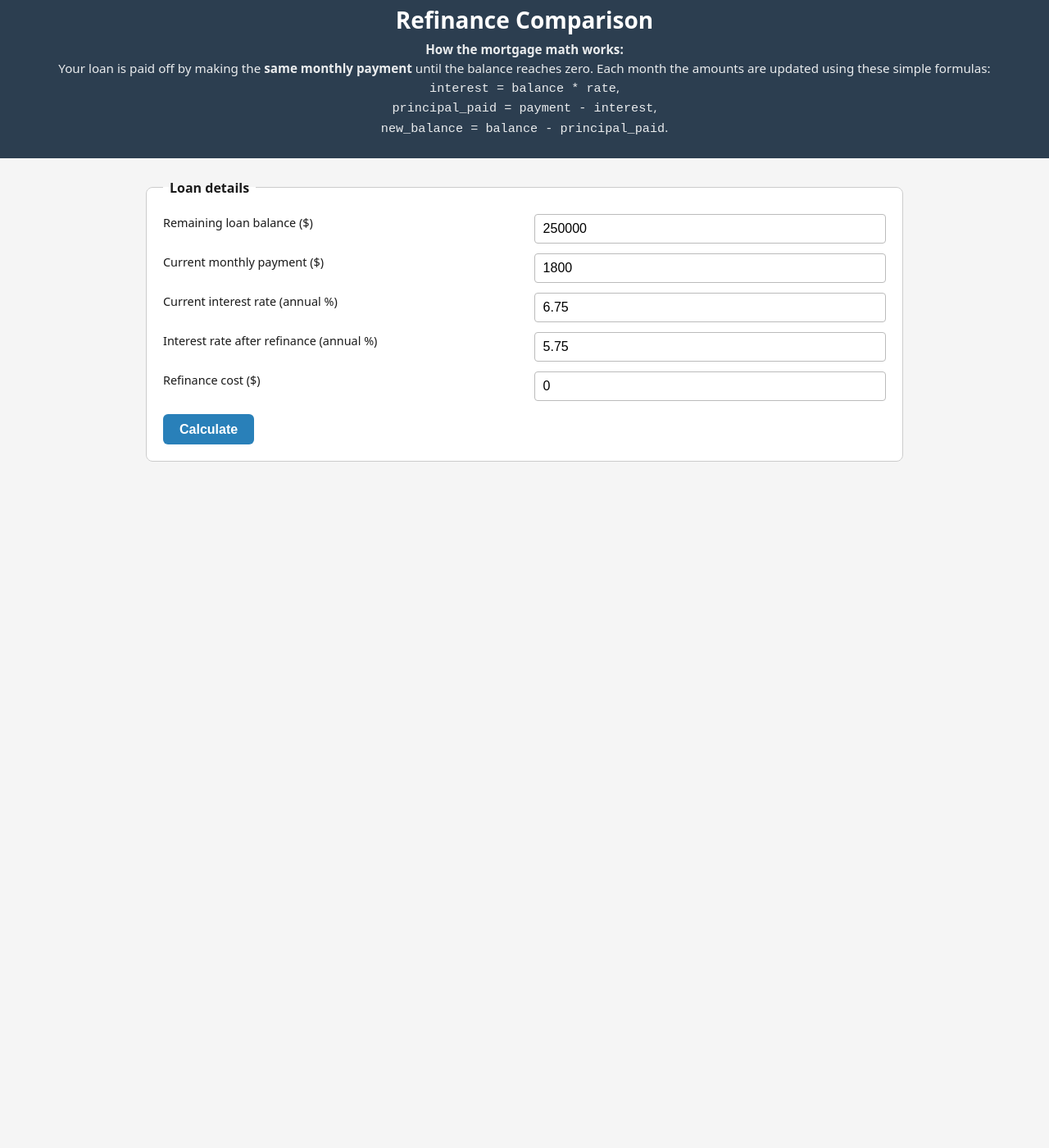
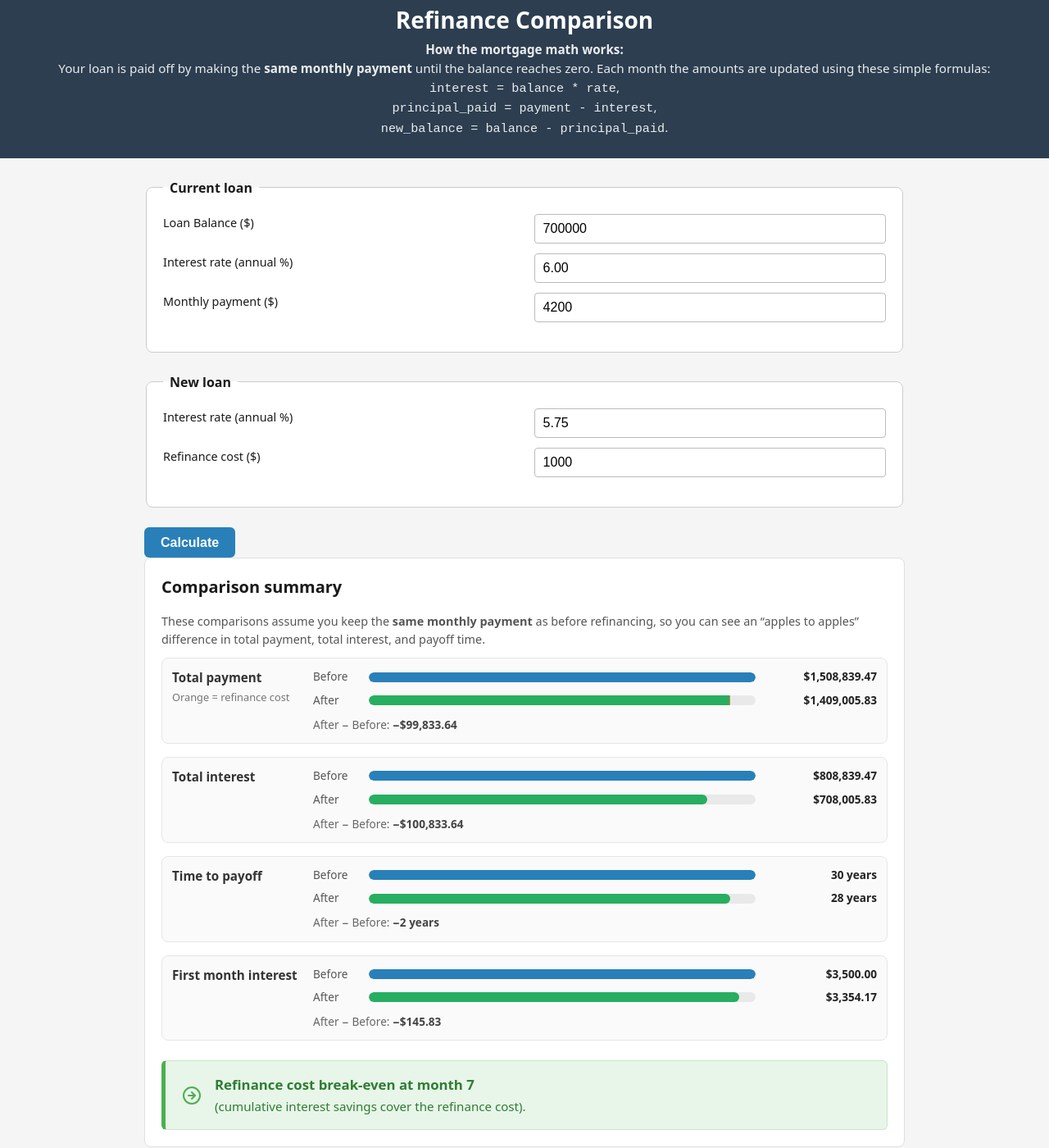
Before and after one commit to taochengla/refinance_calculator, a plain HTML site: page index.html in a window 1280 px wide. Shown: the part 21-1421 px from the top of the page at 82% size. Before the commit the page ends 800 px from the top, so only its background shows below. Drawn offline with Linux system fonts and the light colour scheme.

Commit message:
Enhance display

```diff
--- a/app.js
+++ b/app.js
@@ -279,7 +279,13 @@
 
     const breakEvenEl = document.getElementById('break-even-summary');
     if (breakEvenMonth != null) {
-      breakEvenEl.textContent = `Refinance cost break-even at month ${breakEvenMonth} (cumulative interest savings cover the refinance cost).`;
+      breakEvenEl.innerHTML = `
+        <svg xmlns="http://www.w3.org/2000/svg" width="24" height="24" viewBox="0 0 24 24" fill="none" stroke="currentColor" stroke-width="2" stroke-linecap="round" stroke-linejoin="round" class="break-even-icon"><circle cx="12" cy="12" r="10"></circle><polyline points="12 16 16 12 12 8"></polyline><line x1="8" y1="12" x2="16" y2="12"></line></svg>
+        <div>
+          <strong>Refinance cost break-even at month ${breakEvenMonth}</strong> <br>
+          <span style="font-size: 0.9em">(cumulative interest savings cover the refinance cost).</span>
+        </div>
+      `;
       breakEvenEl.hidden = false;
     } else {
       breakEvenEl.hidden = true;
@@ -479,4 +485,7 @@
     e.preventDefault();
     runComparison();
   });
+
+  // Run the default comparison on page load
+  runComparison();
 })();
--- a/index.html
+++ b/index.html
@@ -1,11 +1,13 @@
 <!DOCTYPE html>
 <html lang="en">
+
 <head>
   <meta charset="UTF-8">
   <meta name="viewport" content="width=device-width, initial-scale=1.0">
   <title>Refinance Comparison</title>
   <link rel="stylesheet" href="styles.css">
 </head>
+
 <body>
   <header>
     <h1>Refinance Comparison</h1>
@@ -25,25 +27,34 @@
   <main>
     <form id="loan-form">
       <fieldset>
-        <legend>Loan details</legend>
+        <legend>Current loan</legend>
         <div class="form-grid">
-          <label for="principal">Remaining loan balance ($)</label>
-          <input type="number" id="principal" name="principal" min="1" step="0.01" required value="250000" placeholder="e.g. 250000">
+          <label for="principal">Loan Balance ($)</label>
+          <input type="number" id="principal" name="principal" min="1" step="0.01" required value="700000"
+            placeholder="e.g. 250000">
 
-          <label for="current-payment">Current monthly payment ($)</label>
-          <input type="number" id="current-payment" name="current-payment" min="0.01" step="0.01" required value="1800" placeholder="e.g. 1500">
+          <label for="current-rate">Interest rate (annual %)</label>
+          <input type="number" id="current-rate" name="current-rate" min="0" max="20" step="0.001" required value="6.00"
+            placeholder="e.g. 6.5">
 
-          <label for="current-rate">Current interest rate (annual %)</label>
-          <input type="number" id="current-rate" name="current-rate" min="0" max="20" step="0.001" required value="6.75" placeholder="e.g. 6.5">
+          <label for="current-payment">Monthly payment ($)</label>
+          <input type="number" id="current-payment" name="current-payment" min="0.01" step="0.01" required value="4200"
+            placeholder="e.g. 1500">
+        </div>
+      </fieldset>
 
-          <label for="refi-rate">Interest rate after refinance (annual %)</label>
-          <input type="number" id="refi-rate" name="refi-rate" min="0" max="20" step="0.001" required value="5.75" placeholder="e.g. 5.5">
+      <fieldset>
+        <legend>New loan</legend>
+        <div class="form-grid">
+          <label for="refi-rate">Interest rate (annual %)</label>
+          <input type="number" id="refi-rate" name="refi-rate" min="0" max="20" step="0.001" required value="5.75"
+            placeholder="e.g. 5.5">
 
           <label for="refi-cost">Refinance cost ($)</label>
-          <input type="number" id="refi-cost" name="refi-cost" min="0" step="0.01" value="0" placeholder="0">
+          <input type="number" id="refi-cost" name="refi-cost" min="0" step="0.01" value="1000" placeholder="0">
         </div>
-        <button type="submit">Calculate</button>
       </fieldset>
+      <button type="submit">Calculate</button>
     </form>
 
     <div id="error-message" class="error-message" role="alert" hidden></div>
@@ -55,7 +66,7 @@
         so you can see an “apples to apples” difference in total payment, total interest, and payoff time.
       </p>
       <div id="comparison-bars" class="comparison-bars" aria-label="Bar chart comparison summary"></div>
-      <p id="break-even-summary" class="schedule-meta" hidden></p>
+      <div id="break-even-summary" class="break-even-highlight" hidden></div>
     </section>
 
     <section id="balance-chart-section" class="schedule-section" hidden>
@@ -89,4 +100,5 @@
 
   <script src="app.js"></script>
 </body>
+
 </html>
--- a/styles.css
+++ b/styles.css
@@ -2,6 +2,10 @@
 *::before,
 *::after {
   box-sizing: border-box;
+}
+
+[hidden] {
+  display: none !important;
 }
 
 body {
@@ -228,6 +232,25 @@ button[type="submit"]:hover {
   color: #555;
 }
 
+.break-even-highlight {
+  display: flex;
+  align-items: center;
+  gap: 1rem;
+  margin-top: 1.5rem;
+  padding: 1rem 1.25rem;
+  background-color: #e8f5e9;
+  border: 1px solid #c8e6c9;
+  border-left: 5px solid #4caf50;
+  border-radius: 6px;
+  color: #2e7d32;
+  font-size: 1.05rem;
+}
+
+.break-even-icon {
+  flex-shrink: 0;
+  color: #4caf50;
+}
+
 .table-wrap {
   overflow-x: auto;
   margin-top: 0.5rem;
```
Also changed, not shown: 1 other file.
